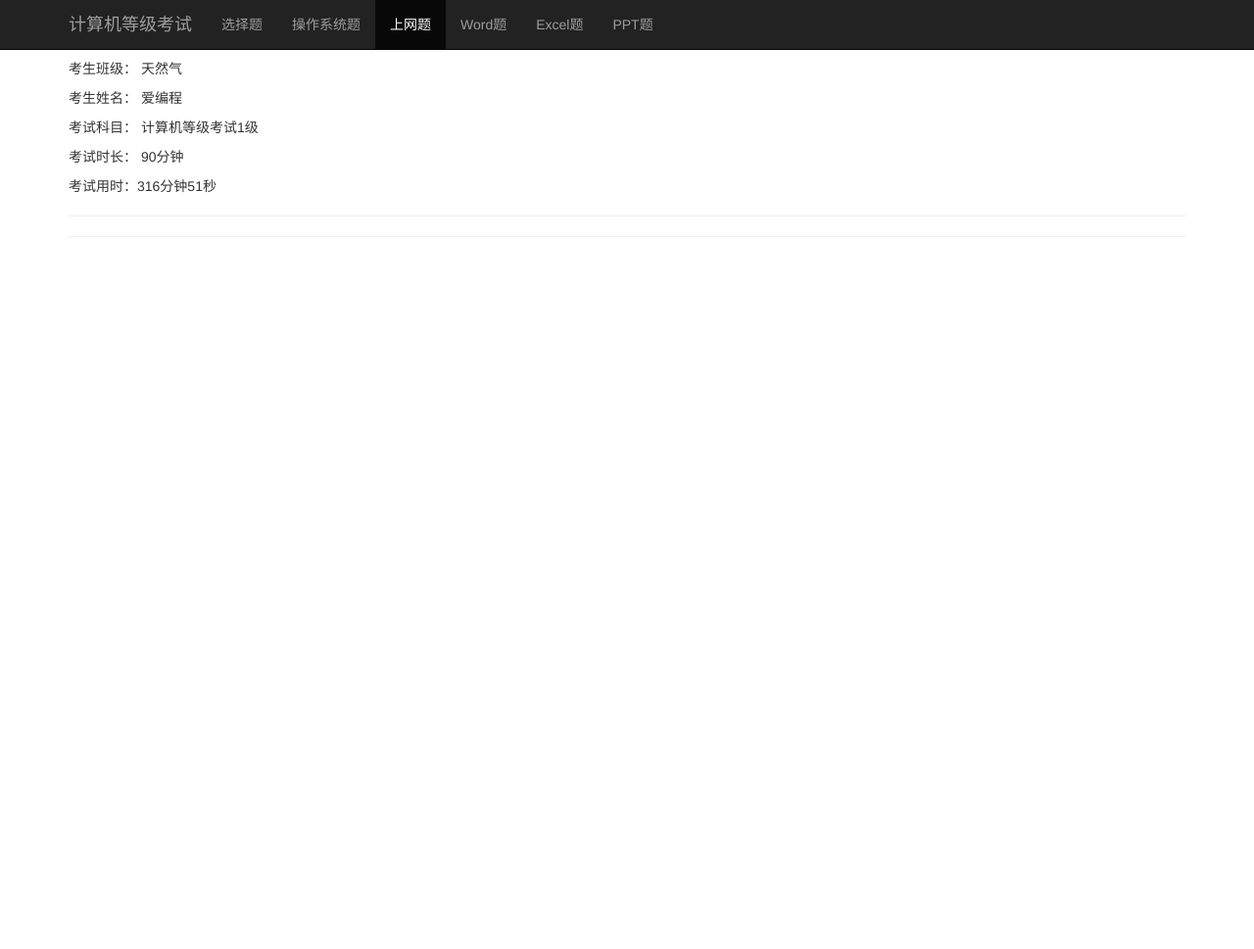
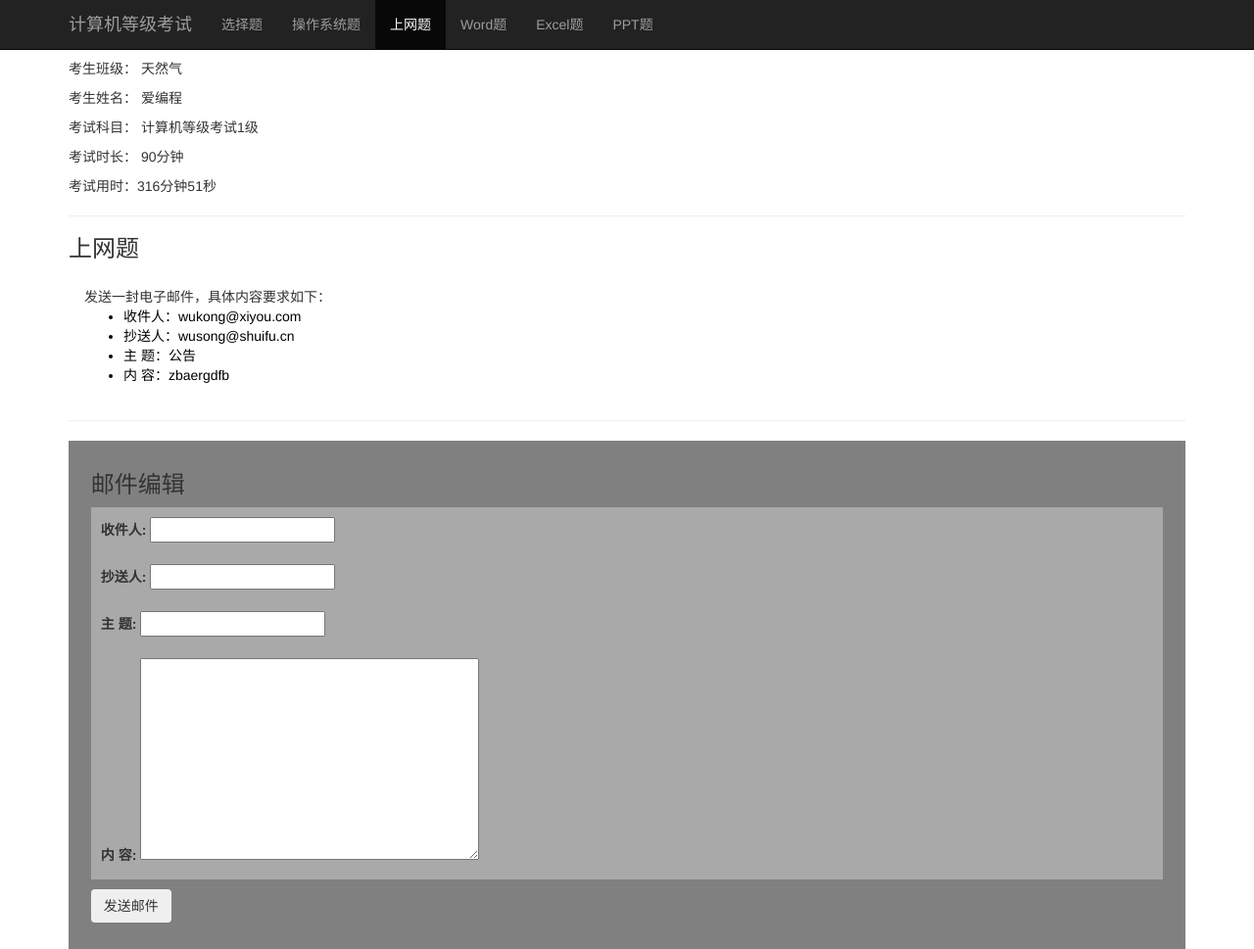
Before and after one commit to tanglw2020/django-mysite, a Django app: page /exam/exampage/4/emailquestion/ in a window 1280 px wide. Shown: the whole page at 98% size. Before the commit the page ends 242 px from the top, so only its background shows below. Run offline with Django 3.2, Linux system fonts and the light colour scheme; data comes from the database, SQL or seed files in the repository; some libraries are stand-ins or nearby versions.

Commit message:
feat: add email send page

```diff
--- a/polls/emailModels.py
+++ b/polls/emailModels.py
@@ -28,10 +28,10 @@ class EmailQuestion(models.Model):
 
     def question_content(self):
             result_list = []
-            result_list.append('收件人：'+self.des_name+'.')
-            result_list.append('抄送人：'+self.cop_name+'.')
-            result_list.append('主  题：'+self.topic+'.')
-            result_list.append('内  容：'+self.content+'.')
+            result_list.append('收件人：'+self.des_name)
+            result_list.append('抄送人：'+self.cop_name)
+            result_list.append('主  题：'+self.topic)
+            result_list.append('内  容：'+self.content)
             return format_html("发送一封电子邮件，具体内容要求如下：\n") + format_html("<ul>") + \
                 format_html_join(
                 '\n', '<li style="color:black;">{}</li>',
--- a/polls/examModels.py
+++ b/polls/examModels.py
@@ -192,6 +192,10 @@ class ExamPaper(models.Model):
         return FileOperationQuestion.objects.get(pk=int(self.system_operation_question))
     system_questions_pk_.short_description = 'pk操作系统题'
 
+    def email_questions_pk_(self):
+        return EmailQuestion.objects.get(pk=int(self.email_question))
+    system_questions_pk_.short_description = 'pk上网题'
+
     def base_path_(self):
         return os.path.join(MEDIA_ROOT, 'upload_exam_answer', str(self.id))
 
--- a/polls/forms.py
+++ b/polls/forms.py
@@ -23,6 +23,7 @@ class StudentForm(forms.Form):
         if not Student.objects.filter(student_id=student_id).exists():
             self.add_error('student_id', '学号不存在')
 
+
 class UploadZipFileForm(forms.Form):
     file = forms.FileField(label='upload-zip-file', validators=[validate_zipfile])
 
@@ -32,3 +33,10 @@ class UploadZipFileForm(forms.Form):
         # if filename[-4:] != '.zip':
         #     # self.add_error('file', '只能上传.zip文件')
         #     raise ValidationError(_('只能上传.zip文件'))
+
+
+class SendEmailForm(forms.Form):
+    name1 = forms.CharField(label='收件人:',  max_length=200)
+    name2 = forms.CharField(label='抄送人:',  max_length=200)
+    topic = forms.CharField(label='主  题:',  max_length=200)
+    content = forms.CharField(label='内  容:',  widget=forms.Textarea)
--- a/polls/templates/polls/exam_page_email_question.html
+++ b/polls/templates/polls/exam_page_email_question.html
@@ -16,7 +16,40 @@
 
 {% block content %}
 <HR style=" FILTER: alpha (opacity = 100, finishopacity =0 , style= 2 )" width="100%" color=#987 cb 9 SIZE=20>
+  <h3>上网题</h3>
+    <div class="alert alert-primary" role="alert">
+      <p>{{ email_question.question_content }}</p>
+    </div>
 
 <HR style=" FILTER: alpha (opacity = 100, finishopacity =0 , style= 2 )" width="100%" color=#987 cb 9 SIZE=20>
 
+  <div class='emailsender'
+    style="padding: 1% 2%; background-color: gray;">
+    <h3>邮件编辑</h3>
+    <form method='POST' action='' enctype='multipart/form-data'>
+      {% csrf_token %}
+      {{ form.non_field_errors }}
+      <div id="passwordHelpBlock" class="form-text">
+      </div>
+      <div class="form-row" style="padding: 10px 10px; background-color:darkgray;">
+        {% include "polls/form_item.html" with form_item=form.name1 %}
+      </div>
+      <div class="form-row" style="padding: 10px 10px; background-color:darkgray;">
+        {% include "polls/form_item.html" with form_item=form.name2 %}
+      </div>
+      <div class="form-row" style="padding: 10px 10px; background-color:darkgray;">
+        {% include "polls/form_item.html" with form_item=form.topic %}
+      </div>
+      <div class="form-row" style="padding: 10px 10px; background-color:darkgray;">
+        {% include "polls/form_item.html" with form_item=form.content %}
+      </div>
+      <div class='form-group' style=" margin-top: 10px">
+        <input type="submit" class="btn btn-dark" value="发送邮件" name="">
+        {% if uploadsucc %}
+        <label for="UploadSucc" style="color: green; margin-left: 20px">邮件发送成功!!</label>
+        {% endif %}
+      </div>
+    </form>
+  </div>
+
 {% endblock content %}
--- a/polls/templates/polls/exam_page_system_question.html
+++ b/polls/templates/polls/exam_page_system_question.html
@@ -17,13 +17,14 @@
 {% block content %}
 
     <HR style=" FILTER: alpha (opacity = 100, finishopacity =0 , style= 2 )" width="100%" color=#987 cb 9 SIZE=60>
-    <h3>上网题</h3>
+    <h3>操作系统题</h3>
 
     <div class="alert alert-primary" role="alert">
       <h4>说明：下载zip文件并解压，在文件夹下完成下列操作，
         并将结果压缩成zip文件上传。(注意：不要更改题目要求以外的文件或文件夹) </h4>
       <p>{{ system_question.question_content }}</p>
     </div>
+
     <div>
       <div id="passwordHelpBlock" class="form-text">
       </div>
--- a/polls/views.py
+++ b/polls/views.py
@@ -9,10 +9,11 @@ import json
 import datetime
 import time
 import random
+import socket
 from zipfile import ZipFile
 from pathlib import Path
 
-from polls.forms import StudentForm, UploadZipFileForm
+from polls.forms import *
 from polls.examModels import *
 from polls.choiceQuestionModels import ChoiceQuestion
 from polls.emailModels import EmailQuestion
@@ -20,8 +21,6 @@ from polls.fileOperationlModels import FileOperationQuestion
 from polls.wordModels import WordQuestion
 from polls.excelModels import ExcelQuestion
 from polls.pptModels import PPTQuestion
-
-import socket
 
 BASE_DIR = Path(__file__).resolve().parent.parent
 MEDIA_ROOT  = BASE_DIR / 'media'
@@ -84,10 +83,22 @@ def exampage_email_question(request, exampage_id):
     except ExamPaper.DoesNotExist:
         return HttpResponseRedirect(reverse('exam:login'))
 
+    uploadsucc = False
+    email_question = exam_page.email_questions_pk_()
+    if request.method == 'POST':
+        form = SendEmailForm(request.POST, request.FILES)
+        if form.is_valid():
+            uploadsucc = True
+    else:
+        form = SendEmailForm()
+
     context = {
         'exam': exam_page.exam,
         'student': exam_page.student,
         'exam_page': exam_page,
+        'email_question': email_question,
+        'form': form,
+        'uploadsucc': uploadsucc,
         }
     return render(request, 'polls/exam_page_email_question.html', context)
 
```
